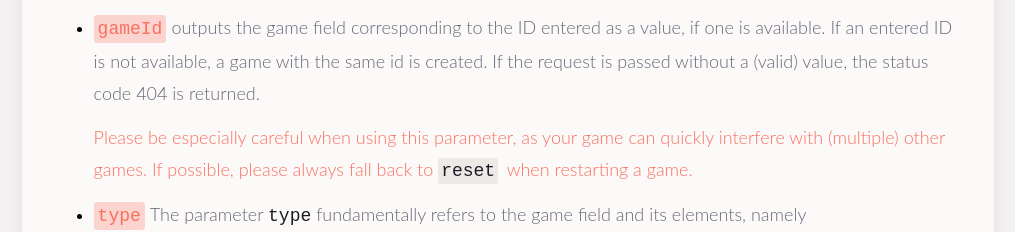
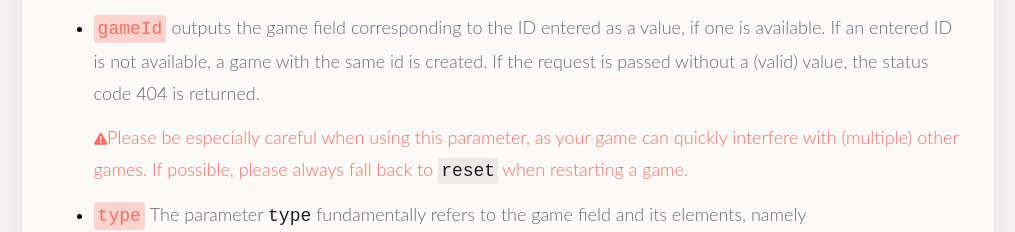
Before and after one commit to clk1006/teris, a Next.js app: page /docs/docs in a window 1280 px wide. Shown: the part 880-1112 px from the top of the page, without its empty margins (132-1147 px from the left). Built offline with nearby package versions, Linux system fonts and the light colour scheme.

Commit message:
tried other icon

```diff
--- a/pages/docs/docs.js
+++ b/pages/docs/docs.js
@@ -10,7 +10,7 @@ import {
     faClose,
     faCodeBranch,
     faEllipsis, faExternalLink,
-    faMapMarkerExclamation
+    faExclamationTriangle
 } from '@fortawesome/free-solid-svg-icons';
 
 export default function Docs() {
@@ -108,13 +108,13 @@ export default function Docs() {
                                     request is passed without a (valid) value, the status code 404 is returned.
                                 </p>
                                 <p className="error">
-                                    <FontAwesomeIcon size="xs" icon={faMapMarkerExclamation}/>
+                                    <FontAwesomeIcon size="xs" icon={faExclamationTriangle}/>
                                     Please be especially careful when using this parameter, as your game can quickly interfere with (multiple) other games.
                                     If possible, please always fall back to <span className="tag" onClick={
                                                     _ => {
                                                         setInfoState("reset")
                                                     }
-                                                }>reset</span> when restarting a game.
+                                                }>reset</span>when restarting a game.
                                 </p>
                             </li>
                             <li>
```
